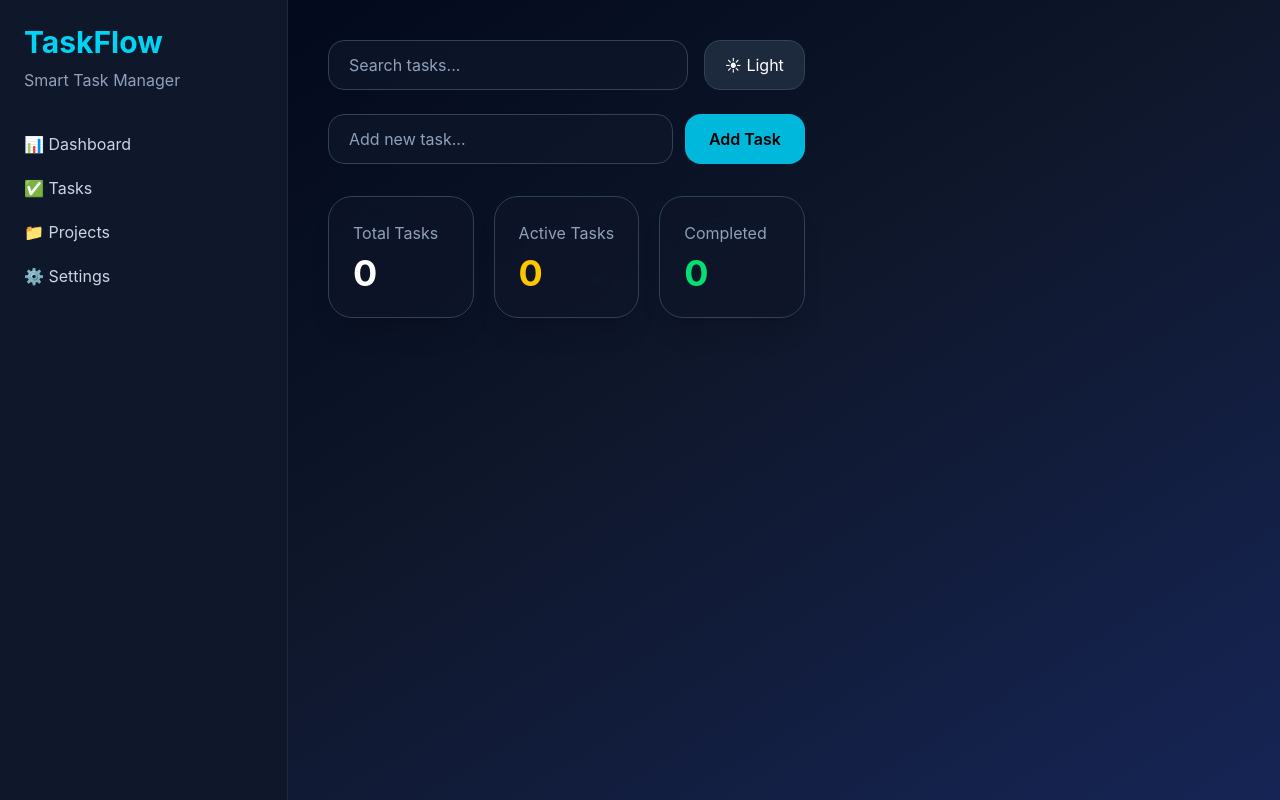
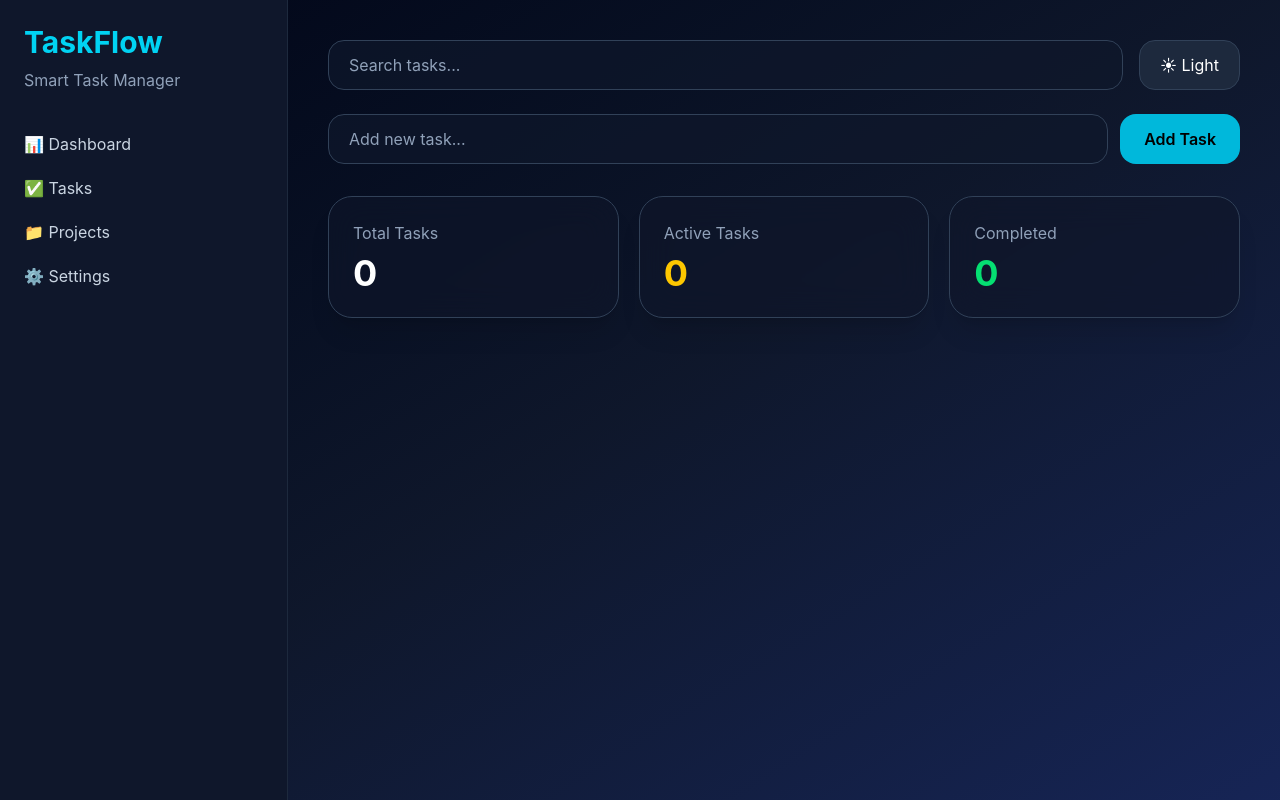
Before and after one commit to noman-nawaz-khan/Task-Manager, a React (Vite) app in the folder frontend/: page / in a window 1280 px wide. Built offline with nearby package versions, Linux system fonts and the light colour scheme.

Commit message:
fix input fields

```diff
--- a/frontend/src/App.jsx
+++ b/frontend/src/App.jsx
@@ -51,8 +51,8 @@ function App() {
     <div
       className={`min-h-screen ${
         dark
-          ? "bg-gradient-to-br from-slate-950 via-slate-900 to-blue-950 text-white flex flex-col md:flex-row min-h-screen overflow-x-hidden"
-          : "bg-slate-100 text-black flex flex-col md:flex-row min-h-screen overflow-x-hidden "
+          ? "bg-gradient-to-br from-slate-950 via-slate-900 to-blue-950 text-white flex flex-col  overflow-x-hidden"
+          : "bg-slate-100 text-black flex flex-col  overflow-x-hidden "
       }`}
 
     >
--- a/frontend/src/components/Taskboard.jsx
+++ b/frontend/src/components/Taskboard.jsx
@@ -2,7 +2,7 @@ import TaskItem from "./TaskItem";
 
 function TaskBoard({ tasks, deleteTask, toggleTask, updateTask }) {
   return (
-    <div className="mt-6 space-y-3 sm:px-0 space-y-3 overflow-x-hidden">
+    <div className="mt-6 space-y-3 sm:px-0  overflow-x-hidden">
 
       {tasks.map(task => (
         <TaskItem
```
